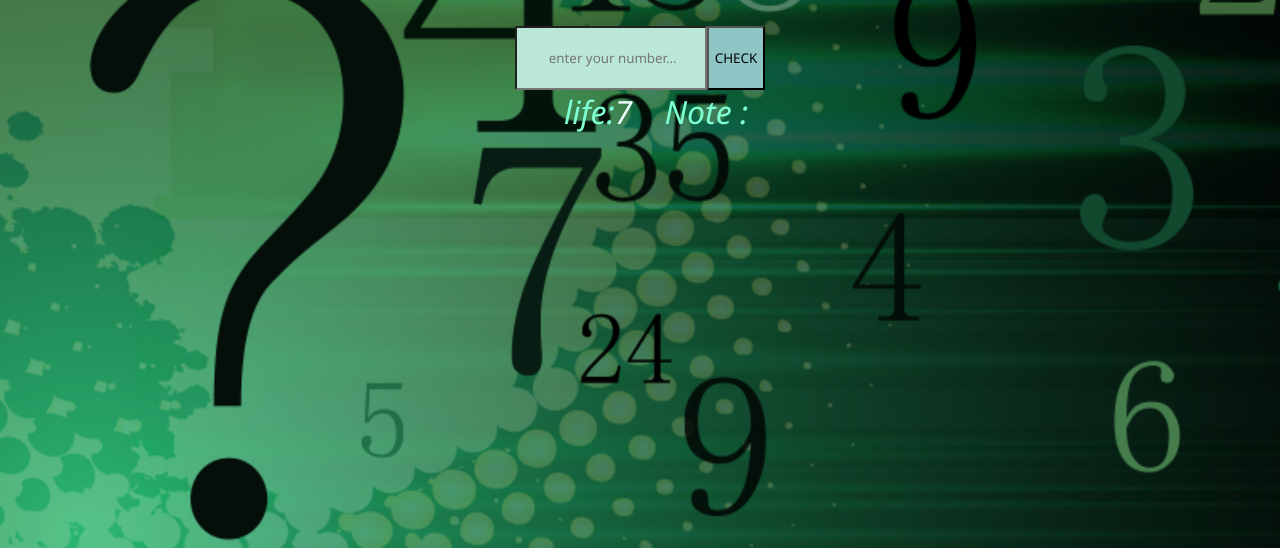
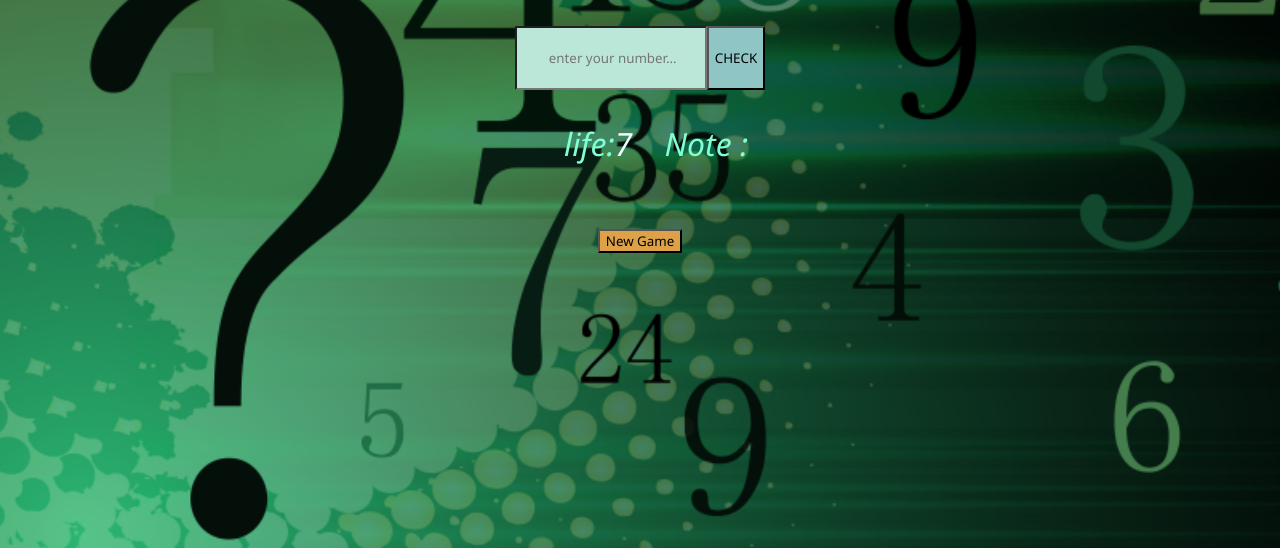
Before and after one commit to RustuKeten/findNumber, a plain HTML site: page index.html in a window 1280 px wide. Shown: the part 252-800 px from the top of the page. Drawn offline with Linux system fonts and the light colour scheme.

Commit message:
restart button added

```diff
--- a/index.html
+++ b/index.html
@@ -23,7 +23,11 @@
        <p id="life"> 7 </p>
        <br>
        <p id="result" ></p>
+
        <!-- <div class="number-attempts">ukjryukjrytujrtyj</div> -->
+        </div>
+        <div class="btn-2">
+            <button class="reset" onclick="reStart()">New Game</button>
         </div>
    </div>
 
--- a/script.js
+++ b/script.js
@@ -48,3 +48,8 @@ else {
  }
 document.getElementById("life").innerHTML = life;
 };
+
+
+ const reStart = () =>{
+    location.reload(true);
+  };
--- a/style.css
+++ b/style.css
@@ -44,6 +44,7 @@ h4{
     color: azure;
 }
 #result {
+    margin-top: 2rem;
     display: flex;
     justify-content: center;
     color: azure;
@@ -52,6 +53,7 @@ h4{
     font-style: italic;
 }
 #life {
+    margin-top: 2rem;
     display: flex;
     justify-content: center;
     color: azure;
@@ -73,3 +75,12 @@ h4{
     justify-content: center;
 
 }
+.btn-2{
+    display: flex;
+    justify-content: center;
+    color: rgb(143, 197, 197);
+}
+.reset{
+    margin-top: 4rem;
+    background-color:rgb(221, 162, 72);
+}
```
